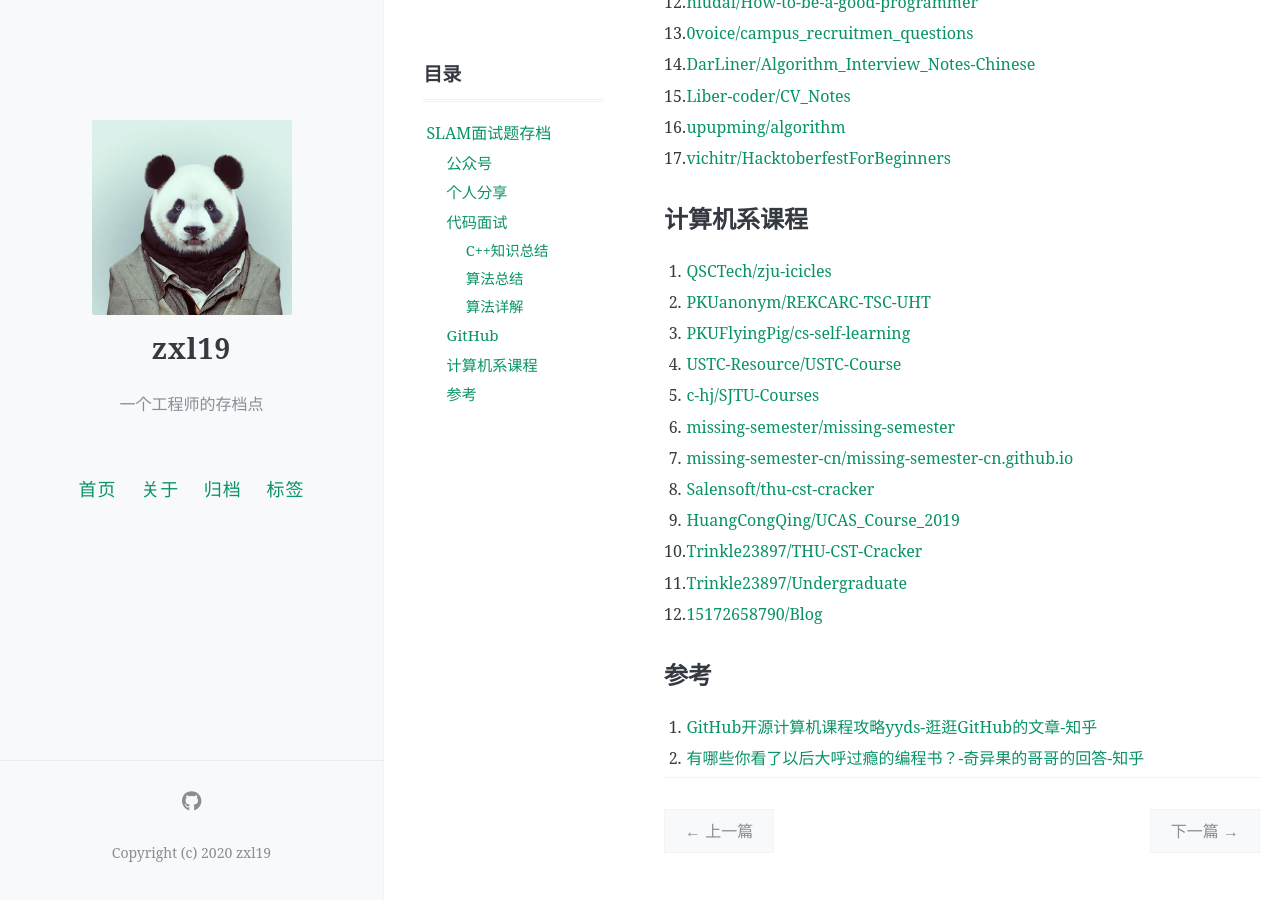
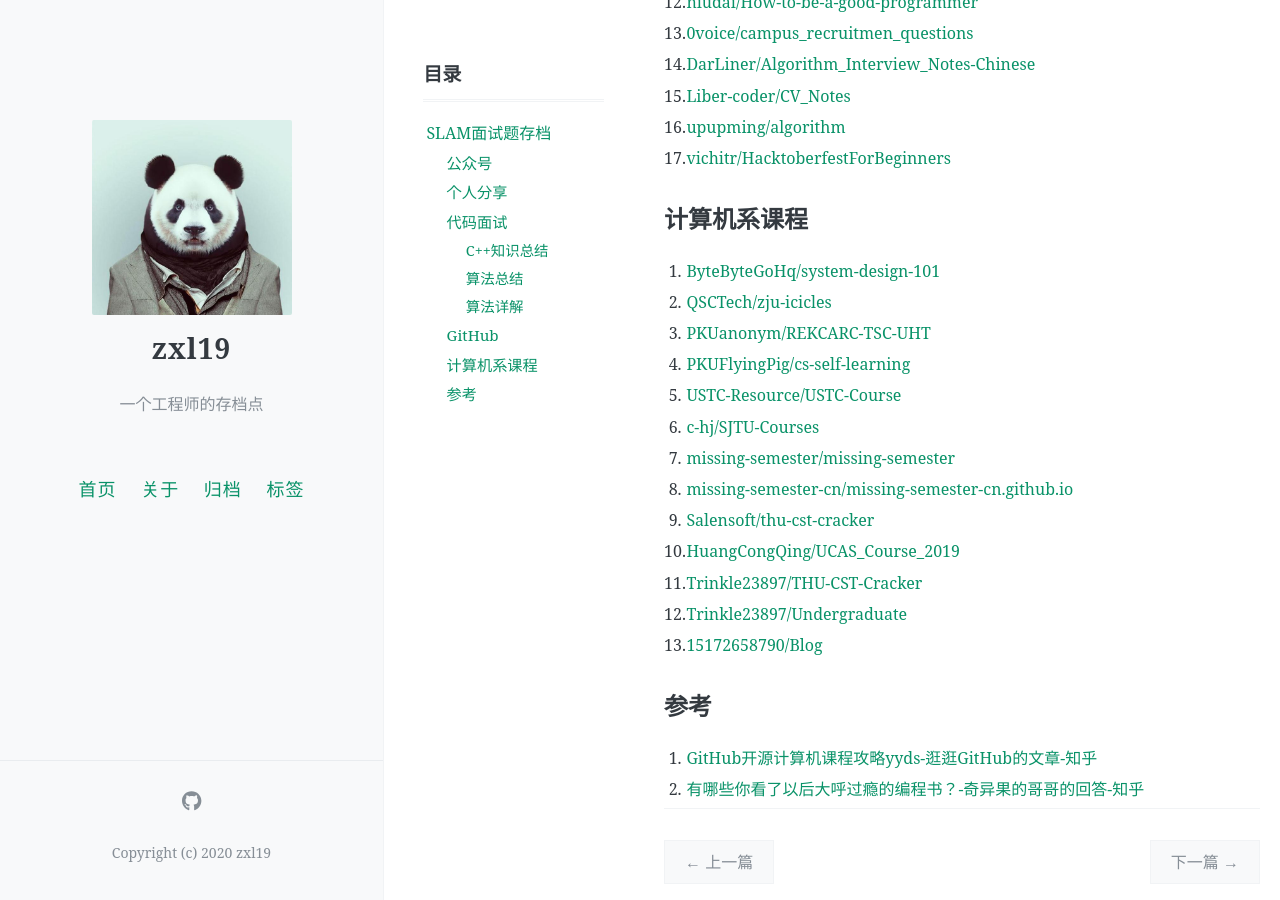
Before and after one commit to zxl19/zxl19.github.io, a Jekyll site: the page built from _posts/2021-05-22-slam-interview.md, in a window 1280 px wide and 900 px high, scrolled down 1978 px. Built offline with Jekyll 4.4.1, drawn with Linux system fonts in a browser that asks for light colours; comment, search, counter and statistics services are not loaded.

Commit message:
Update Posts

```diff
--- a/_posts/2021-05-22-slam-interview.md
+++ b/_posts/2021-05-22-slam-interview.md
@@ -79,18 +79,19 @@ SLAM方向面试题存档。
 
 ## 计算机系课程
 
-1. [QSCTech/zju-icicles](https://github.com/QSCTech/zju-icicles)
-2. [PKUanonym/REKCARC-TSC-UHT](https://github.com/PKUanonym/REKCARC-TSC-UHT)
-3. [PKUFlyingPig/cs-self-learning](https://github.com/PKUFlyingPig/cs-self-learning)
-4. [USTC-Resource/USTC-Course](https://github.com/USTC-Resource/USTC-Course)
-5. [c-hj/SJTU-Courses](https://github.com/c-hj/SJTU-Courses)
-6. [missing-semester/missing-semester](https://github.com/missing-semester/missing-semester)
-7. [missing-semester-cn/missing-semester-cn.github.io](https://github.com/missing-semester-cn/missing-semester-cn.github.io)
-8. [Salensoft/thu-cst-cracker](https://github.com/Salensoft/thu-cst-cracker)
-9. [HuangCongQing/UCAS_Course_2019](https://github.com/HuangCongQing/UCAS_Course_2019)
-10. [Trinkle23897/THU-CST-Cracker](https://github.com/Trinkle23897/THU-CST-Cracker)
-11. [Trinkle23897/Undergraduate](https://github.com/Trinkle23897/Undergraduate)
-12. [15172658790/Blog](https://github.com/15172658790/Blog)
+1. [ByteByteGoHq/system-design-101](https://github.com/ByteByteGoHq/system-design-101)
+2. [QSCTech/zju-icicles](https://github.com/QSCTech/zju-icicles)
+3. [PKUanonym/REKCARC-TSC-UHT](https://github.com/PKUanonym/REKCARC-TSC-UHT)
+4. [PKUFlyingPig/cs-self-learning](https://github.com/PKUFlyingPig/cs-self-learning)
+5. [USTC-Resource/USTC-Course](https://github.com/USTC-Resource/USTC-Course)
+6. [c-hj/SJTU-Courses](https://github.com/c-hj/SJTU-Courses)
+7. [missing-semester/missing-semester](https://github.com/missing-semester/missing-semester)
+8. [missing-semester-cn/missing-semester-cn.github.io](https://github.com/missing-semester-cn/missing-semester-cn.github.io)
+9. [Salensoft/thu-cst-cracker](https://github.com/Salensoft/thu-cst-cracker)
+10. [HuangCongQing/UCAS_Course_2019](https://github.com/HuangCongQing/UCAS_Course_2019)
+11. [Trinkle23897/THU-CST-Cracker](https://github.com/Trinkle23897/THU-CST-Cracker)
+12. [Trinkle23897/Undergraduate](https://github.com/Trinkle23897/Undergraduate)
+13. [15172658790/Blog](https://github.com/15172658790/Blog)
 
 ## 参考
 
```
Also changed, not shown: _posts/2023-03-28-python-package.md (+9 -2 lines).
